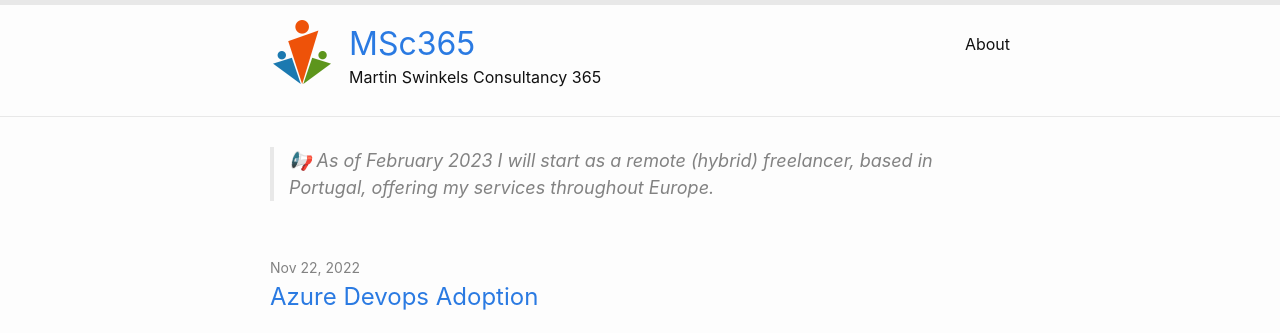
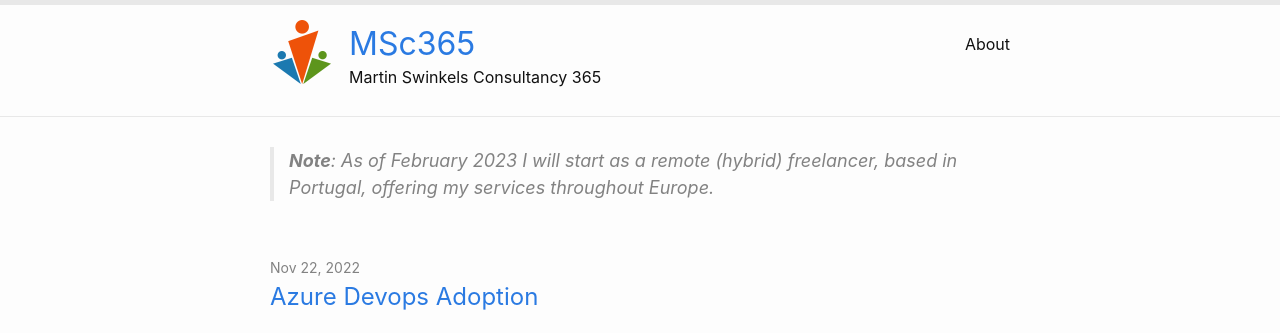
Before and after one commit to msc365/msc365.github.io, a Jekyll site: the page built from index.md, in a window 1280 px wide. Shown: the top 333 px of the page. Built offline with Jekyll 4.4.1, drawn with Linux system fonts in a browser that asks for light colours.

Commit message:
Update index.md

```diff
--- a/index.md
+++ b/index.md
@@ -8,6 +8,6 @@
 layout: home
 ---
 
-> 📢 As of February 2023 I will start as a remote (hybrid) freelancer, based in Portugal, offering my services throughout Europe.
+> **Note**: As of February 2023 I will start as a remote (hybrid) freelancer, based in Portugal, offering my services throughout Europe.
 
 <br>
```
